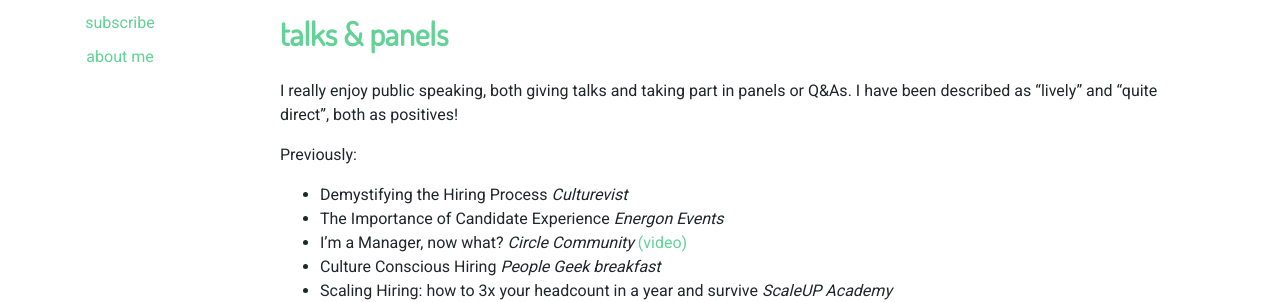
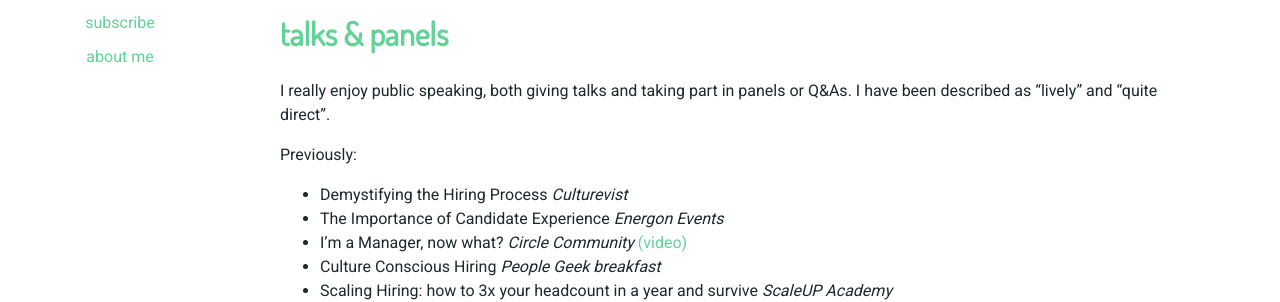
Before and after one commit to moyni/moyni.github.io, a Jekyll site: the page built from about.markdown, in a window 1280 px wide and 900 px high, scrolled down 659 px. Shown: the part 226-528 px from the top of the window. Built offline with Jekyll 4.4.1, drawn with Linux system fonts in a browser that asks for light colours.

Commit message:
smol wording tweak

```diff
--- a/about.markdown
+++ b/about.markdown
@@ -17,7 +17,7 @@
 
 # talks & panels
 
-I really enjoy public speaking, both giving talks and taking part in panels or Q&As. I have been described as "lively" and "quite direct", both as positives!
+I really enjoy public speaking, both giving talks and taking part in panels or Q&As. I have been described as "lively" and "quite direct".
 
 Previously:
 * Demystifying the Hiring Process *Culturevist*
```
